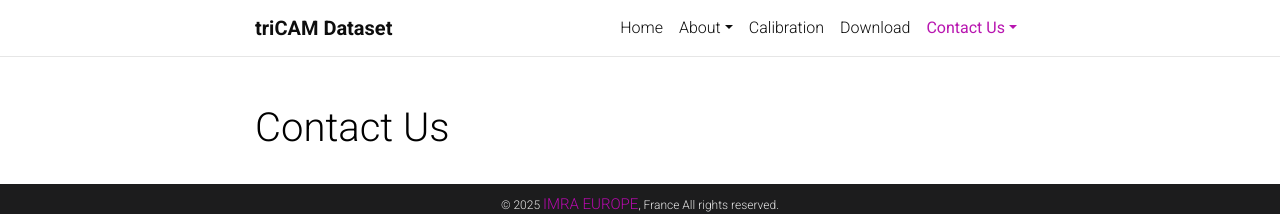
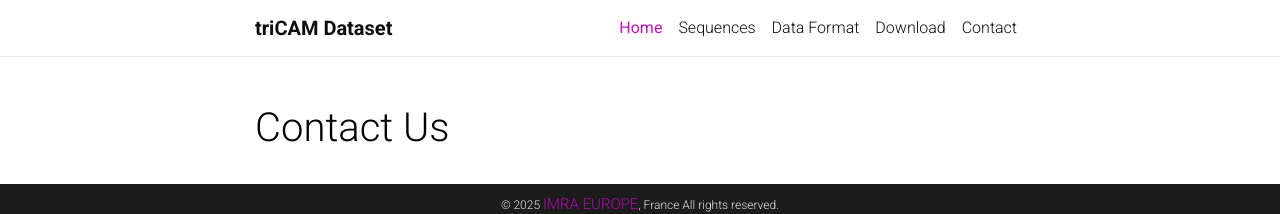
Before and after one commit to anikesadia/triCam-dataset, a Jekyll site: the page contact/index.html, which Jekyll copies as it is, in a window 1280 px wide. Shown: the top 214 px of the page. Built offline with Jekyll 4.4.1, drawn with Linux system fonts in a browser that asks for light colours; comment, search, counter and statistics services are not loaded; a style sheet for code colours, icons or effects is not loaded.

Commit message:
Update index.html

```diff
--- a/contact/index.html
+++ b/contact/index.html
@@ -94,41 +94,26 @@
             <span class="icon-bar bottom-bar"></span>
           </button>
 
+
                          <div class="collapse navbar-collapse text-right" id="navbarNav">
                     <ul class="navbar-nav ml-auto flex-nowrap">
 
                         <!-- Home -->
-              <li class="nav-item ">
+                        <li class="nav-item active">
                             <a class="nav-link" href="/triCam-dataset/index.html">Home</a>
                         </li>
 
-              <!-- Other pages -->
-                <li class="nav-item dropdown ">
-                  <a class="nav-link dropdown-toggle" href="#" id="navbarDropdown" role="button" data-toggle="dropdown" aria-haspopup="true" aria-expanded="false">About</a>
-                  <div class="dropdown-menu dropdown-menu-right" aria-labelledby="navbarDropdown">
-                    <a class="dropdown-item" href="/triCam-dataset/about/sensor/index.html">Sensor Suite</a>
-                    <div class="dropdown-divider"></div>
-                    <a class="dropdown-item" href="/triCam-dataset/about/synchronization/index.html">Synchronization</a>
-                    <div class="dropdown-divider"></div>
-                    <a class="dropdown-item" href="/triCam-dataset/about/ground_truth/index.html">Ground Truth</a>
-                  </div>
+                        <li class="nav-item ">
+                            <a class="nav-link" href="sequences/index.html">Sequences</a>
                         </li>
                         <li class="nav-item ">
-                  <a class="nav-link" href="/triCam-dataset/calibration/index.html">Calibration</a>
+                            <a class="nav-link" href="data_format/index.html">Data Format</a>
                         </li>
                         <li class="nav-item ">
-                  <a class="nav-link" href="/triCam-dataset/download/index.html">Download</a>
+                            <a class="nav-link" href="download/index.html">Download</a>
                         </li>
-                <!-- <li class="nav-item ">
-                  <a class="nav-link" href="/triCam-dataset/competition/">Competition</a>
-                </li> -->
-                <li class="nav-item dropdown active">
-                  <a class="nav-link dropdown-toggle" href="#" id="navbarDropdown" role="button" data-toggle="dropdown" aria-haspopup="true" aria-expanded="false">Contact Us<span class="sr-only">(current)</span></a>
-                  <div class="dropdown-menu dropdown-menu-right" aria-labelledby="navbarDropdown">
-                    <a class="dropdown-item" href="https://github.com/mgaoling/mpl_calibration_toolbox/issues" target="_blank" rel="noopener noreferrer">Calibration Issue</a>
-                    <div class="dropdown-divider"></div>
-                    <a class="dropdown-item" href="https://github.com/mgaoling/mpl_dataset_toolbox/issues" target="_blank" rel="noopener noreferrer">Dataset Issue</a>
-                  </div>
+                        <li class="nav-item ">
+                            <a class="nav-link" href="contact/index.html">Contact<span class="sr-only">(current)</span></a>
                         </li>
                     </ul>
                 </div>
```
Lines whose indentation alone changed are shown as unchanged.
